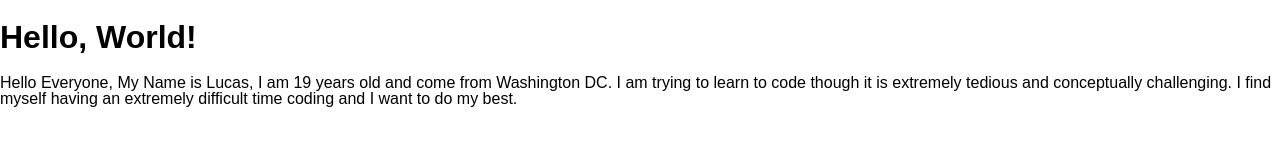
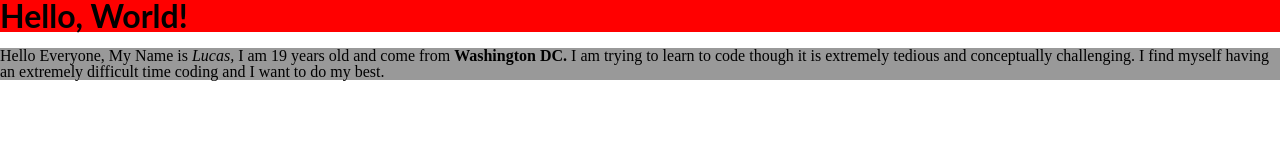
Before and after one commit to safly-hub/hello-html, a plain HTML site: page public/index.html in a window 1280 px wide. Drawn offline with Linux system fonts and the light colour scheme.

Commit message:
Second commit

```diff
--- a/public/index.html
+++ b/public/index.html
@@ -12,7 +12,8 @@
 <body>
   <h1 class="hello-world">Hello, World!</h1>
   <p>Hello Everyone,
-    My Name is Lucas, I am 19 years old and come from Washington DC. I am trying to learn to code though it is extremely
+    My Name is <em>Lucas,</em> I am 19 years old and come from <strong> Washington DC.</strong> I am trying to learn to
+    code though it is extremely
     tedious and conceptually challenging. I find myself having an extremely difficult time coding and I want to do my
     best.
   </p>
--- a/public/screen.css
+++ b/public/screen.css
@@ -6,7 +6,19 @@ html {
   height: 100%;
 }
 
+h1 {
+  margin: 0;
+  min-height: 100%;
+  font-family: 'Lato', sans serif;
+  background: red;
+}
+
 body {
   margin: 0;
   min-height: 100%;
 }
+p {
+  margin: 100;
+  background-color: #999999;
+  font-family: 'Roman', sans serif;
+}
```
Also changed, not shown: 1 other file.
